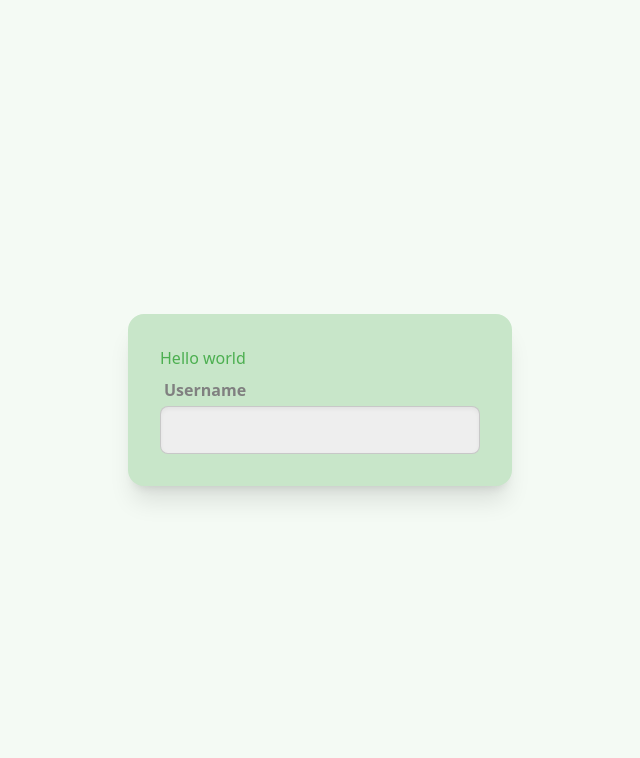
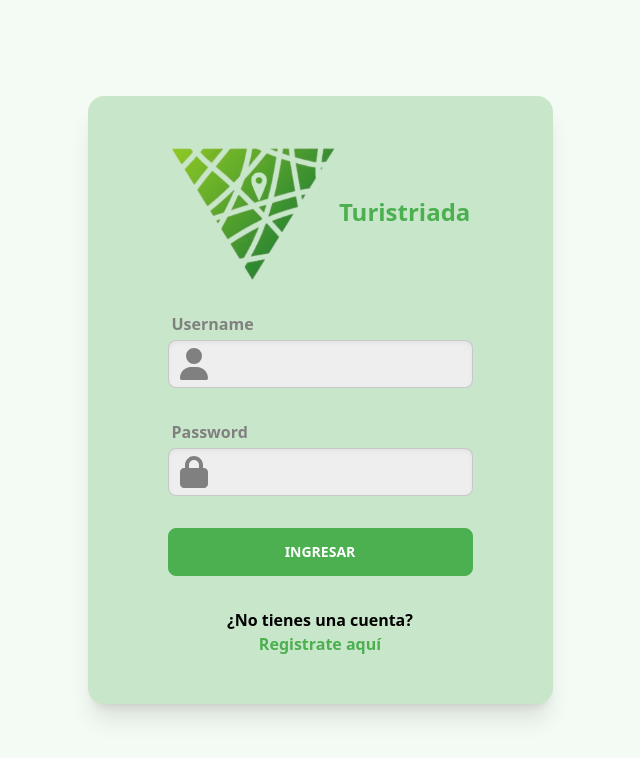
Before and after one commit to JohanRestrepo19/turistriada-frontend, a React (Vite) app: page /login in a window 1280 px wide. Shown: the top 758 px of the page, without its empty margins (320-960 px from the left). Built offline with nearby package versions, Linux system fonts and the light colour scheme; a web font is replaced by a local one.

Commit message:
feat(ui): add login page.

```diff
--- a/src/common/components/Button.tsx
+++ b/src/common/components/Button.tsx
@@ -19,13 +19,13 @@ export const Button = ({
 }: ButtonProps) => {
   //
   const buttonStyles = useMemo(() => {
-    const buttonStyle = styleType === 'primary' ? 'primary' : 'accent'
+    const buttonStyle = styleType === 'primary' ? 'btn-primary' : 'btn-accent'
     const disabled = props.disabled ? 'disabled' : ''
-    return `btn btn-${buttonStyle} ${disabled}`
+    return `btn ${buttonStyle} ${disabled}`
   }, [styleType, props.disabled])
 
   return (
-    <button {...props} className={buttonStyles}>
+    <button className={buttonStyles} {...props}>
       {icon && (
         <span className="mr-2">
           <FontAwesomeIcon icon={icon} size={iconSize} />
--- a/src/common/components/FormCard.tsx
+++ b/src/common/components/FormCard.tsx
@@ -1,5 +1,4 @@
 import { ReactNode } from 'react'
-import { Input } from './Input'
 
 interface FormCardProps {
   title?: string
@@ -8,11 +7,10 @@ interface FormCardProps {
 
 export const FormCard = ({ title, children }: FormCardProps) => {
   return (
-    <div className="card w-96 bg-primary-light text-primary shadow-xl">
+    <div className="card bg-primary-light text-primary shadow-xl px-12 py-4">
       <div className="card-body">
         {title && <h2 className="card-title">{title}</h2>}
         {children}
-        <Input title="Username" />
       </div>
     </div>
   )
--- /dev/null
+++ b/src/pages/login/components/LoginForm.tsx
@@ -0,0 +1,29 @@
+import { faUser, faLock } from '@fortawesome/free-solid-svg-icons'
+import turistriadaLogo from '@/assets/brand/turistriada.png'
+import { Input } from '@/common/components/Input'
+import { Button } from '@/common/components/Button'
+
+export const LoginForm = () => {
+  return (
+    <>
+      <div className="flex flex-wrap justify-around items-center mb-6">
+        <img
+          src={turistriadaLogo}
+          alt="logo de Turistriada"
+          width={165}
+          height={140}
+        />
+        <h1 className="text-2xl font-semibold">Turistriada</h1>
+      </div>
+      <form className="flex flex-col  gap-y-8">
+        <Input title="username" icon={faUser} />
+        <Input title="password" icon={faLock} />
+        <Button styleType="primary">INGRESAR</Button>
+        <div>
+          <b className="text-center text-black block">¿No tienes una cuenta?</b>
+          <b className="text-center text-primary block">Registrate aquí</b>
+        </div>
+      </form>
+    </>
+  )
+}
--- a/src/pages/login/index.tsx
+++ b/src/pages/login/index.tsx
@@ -1,10 +1,13 @@
 import { FormCard } from '@/common/components/FormCard'
 import { AuthLayout } from '@/layouts/AuthLayout'
+import { LoginForm } from './components/LoginForm'
 
 export const LoginPage = () => {
   return (
     <AuthLayout>
-      <FormCard>Hello world</FormCard>
+      <FormCard>
+        <LoginForm />
+      </FormCard>
     </AuthLayout>
   )
 }
```
Also changed, not shown: src/assets/brand/turistriada.png (added), src/assets/brand/turistriada.svg (deleted), 1 other file (tests, documents, lock files or other folders).
